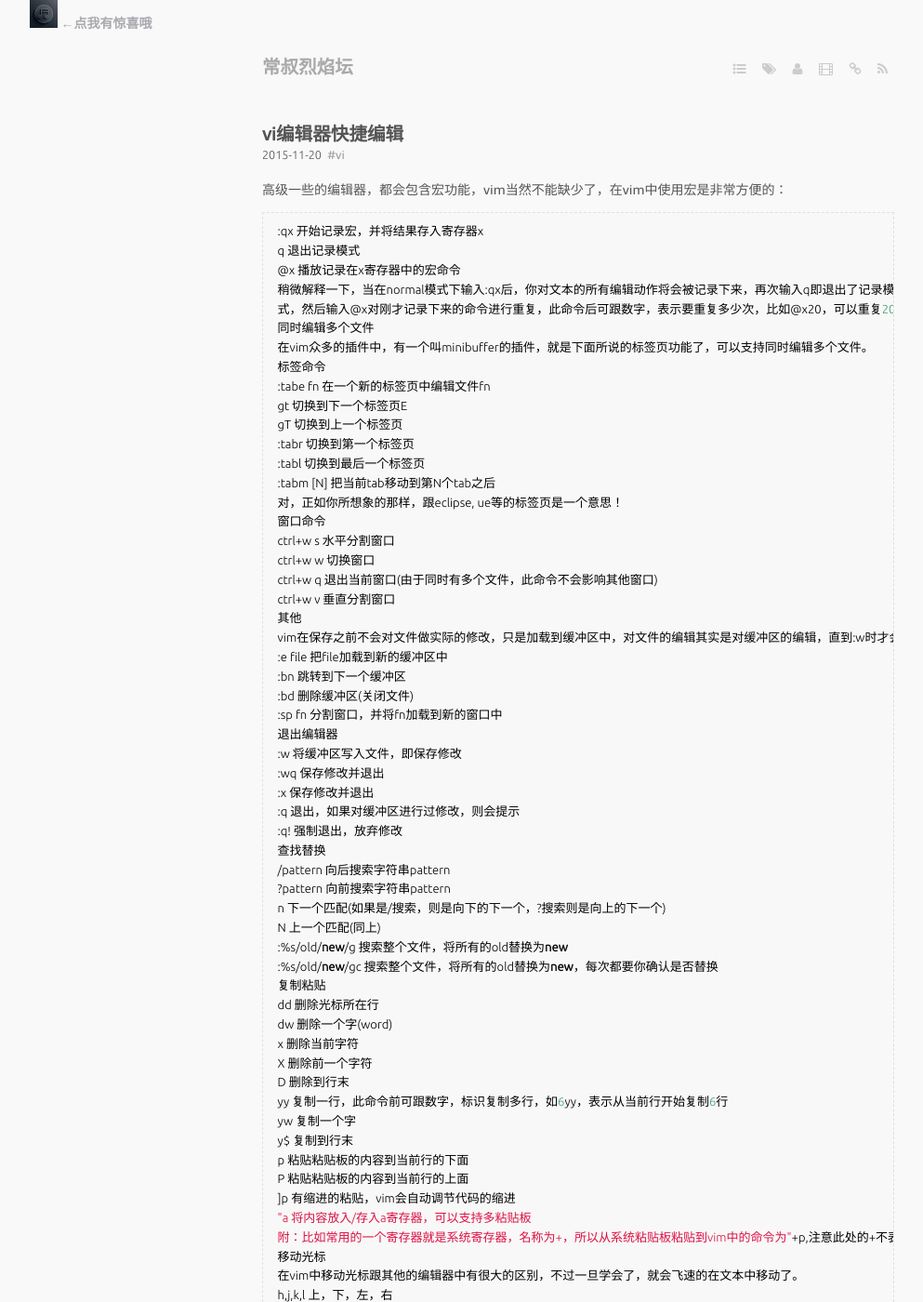
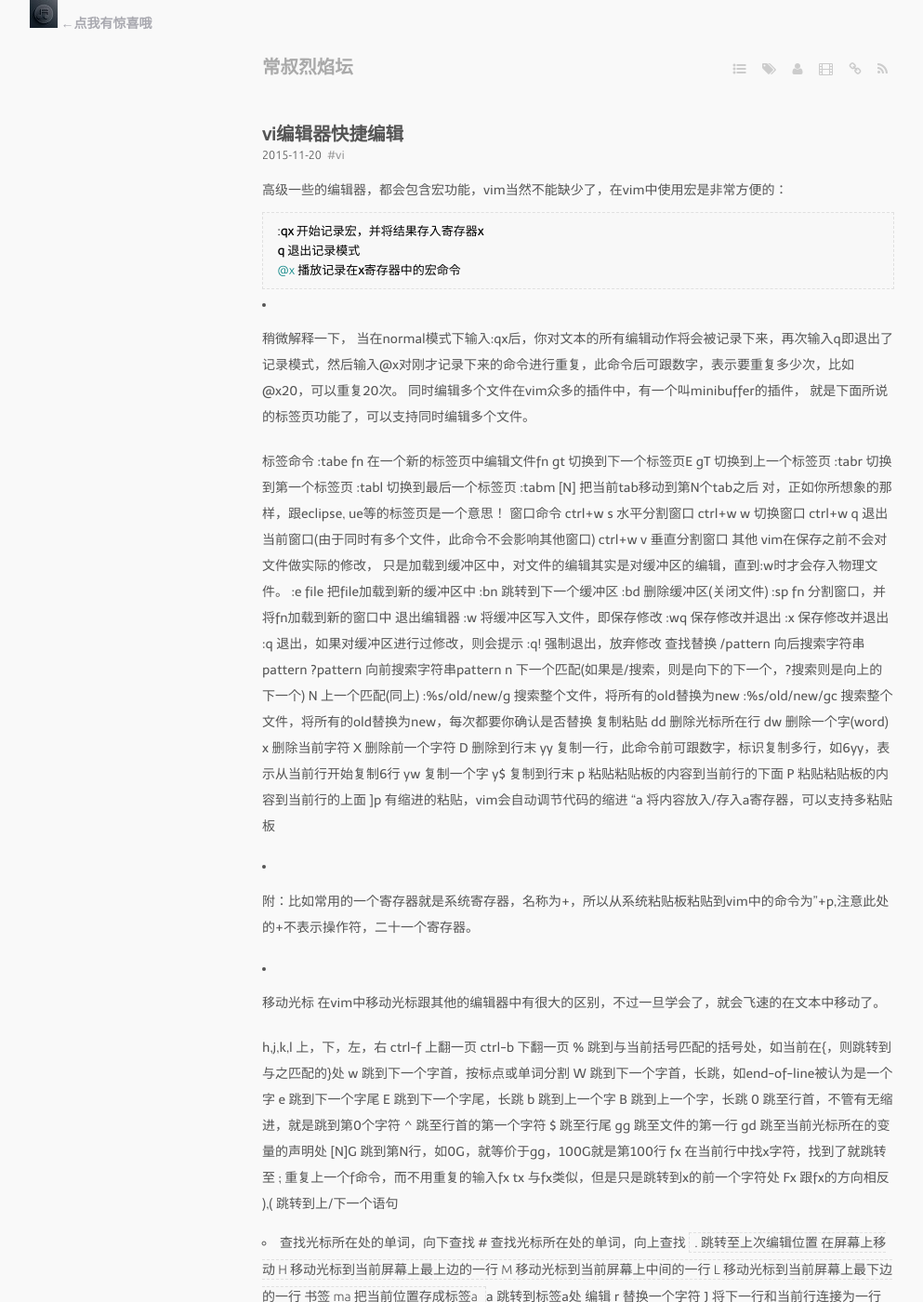
Before and after one commit to UncleChange/UncleChange.github.io, a Jekyll site: the page built from _posts/2015-11-20-vi-quickdown.markdown, in a window 1280 px wide and 1400 px high. Shown: the whole window at 93% size, without its empty margins (18-1011 px from the left). Built offline with Jekyll 4.4.1, drawn with Linux system fonts in a browser that asks for light colours; Markdown is read by kramdown in place of the engine named in the settings; a script that is not in the unit is left out; comment, search, counter and statistics services are not loaded; some of the changed text lies outside the part shown.

Commit message:
修改博客

```diff
--- a/_posts/2015-11-20-vi-quickdown.markdown
+++ b/_posts/2015-11-20-vi-quickdown.markdown
@@ -10,10 +10,13 @@ tags:
     :qx 开始记录宏，并将结果存入寄存器x
     q 退出记录模式
     @x 播放记录在x寄存器中的宏命令
-    稍微解释一下，当在normal模式下输入:qx后，你对文本的所有编辑动作将会被记录下来，再次输入q即退出了记录模
-    式，然后输入@x对刚才记录下来的命令进行重复，此命令后可跟数字，表示要重复多少次，比如@x20，可以重复20次。这个在文本的批处理中是非常有用的。
-    同时编辑多个文件
-    在vim众多的插件中，有一个叫minibuffer的插件，就是下面所说的标签页功能了，可以支持同时编辑多个文件。
+
+* 稍微解释一下，
+当在normal模式下输入:qx后，你对文本的所有编辑动作将会被记录下来，再次输入q即退出了记录模式，然后输入@x对刚才记录下来的命令进行重复，此命令后可跟数字，表示要重复多少次，比如@x20，可以重复20次。
+同时编辑多个文件在vim众多的插件中，有一个叫minibuffer的插件，
+就是下面所说的标签页功能了，可以支持同时编辑多个文件。
+
+
     标签命令
     :tabe fn 在一个新的标签页中编辑文件fn
     gt 切换到下一个标签页E
@@ -28,7 +31,8 @@ tags:
     ctrl+w q 退出当前窗口(由于同时有多个文件，此命令不会影响其他窗口)
     ctrl+w v 垂直分割窗口
     其他
-    vim在保存之前不会对文件做实际的修改，只是加载到缓冲区中，对文件的编辑其实是对缓冲区的编辑，直到:w时才会存入物理文件。
+    vim在保存之前不会对文件做实际的修改，
+      只是加载到缓冲区中，对文件的编辑其实是对缓冲区的编辑，直到:w时才会存入物理文件。
     :e file 把file加载到新的缓冲区中
     :bn 跳转到下一个缓冲区
     :bd 删除缓冲区(关闭文件)
@@ -59,9 +63,16 @@ tags:
     P 粘贴粘贴板的内容到当前行的上面
     ]p 有缩进的粘贴，vim会自动调节代码的缩进
     "a 将内容放入/存入a寄存器，可以支持多粘贴板
-    附：比如常用的一个寄存器就是系统寄存器，名称为+，所以从系统粘贴板粘贴到vim中的命令为"+p,注意此处的+不表示操作符，二十一个寄存器。
-    移动光标
-    在vim中移动光标跟其他的编辑器中有很大的区别，不过一旦学会了，就会飞速的在文本中移动了。
+
+
+* 附：比如常用的一个寄存器就是系统寄存器，名称为+，所以从系统粘贴板粘贴到vim中的命令为"+p,注意此处的+不表示操作符，二十一个寄存器。
+
+
+* 移动光标
+在vim中移动光标跟其他的编辑器中有很大的区别，不过一旦学会了，就会飞速的在文本中移动了。
+
+
+
     h,j,k,l 上，下，左，右
     ctrl-f 上翻一页
     ctrl-b 下翻一页
```
